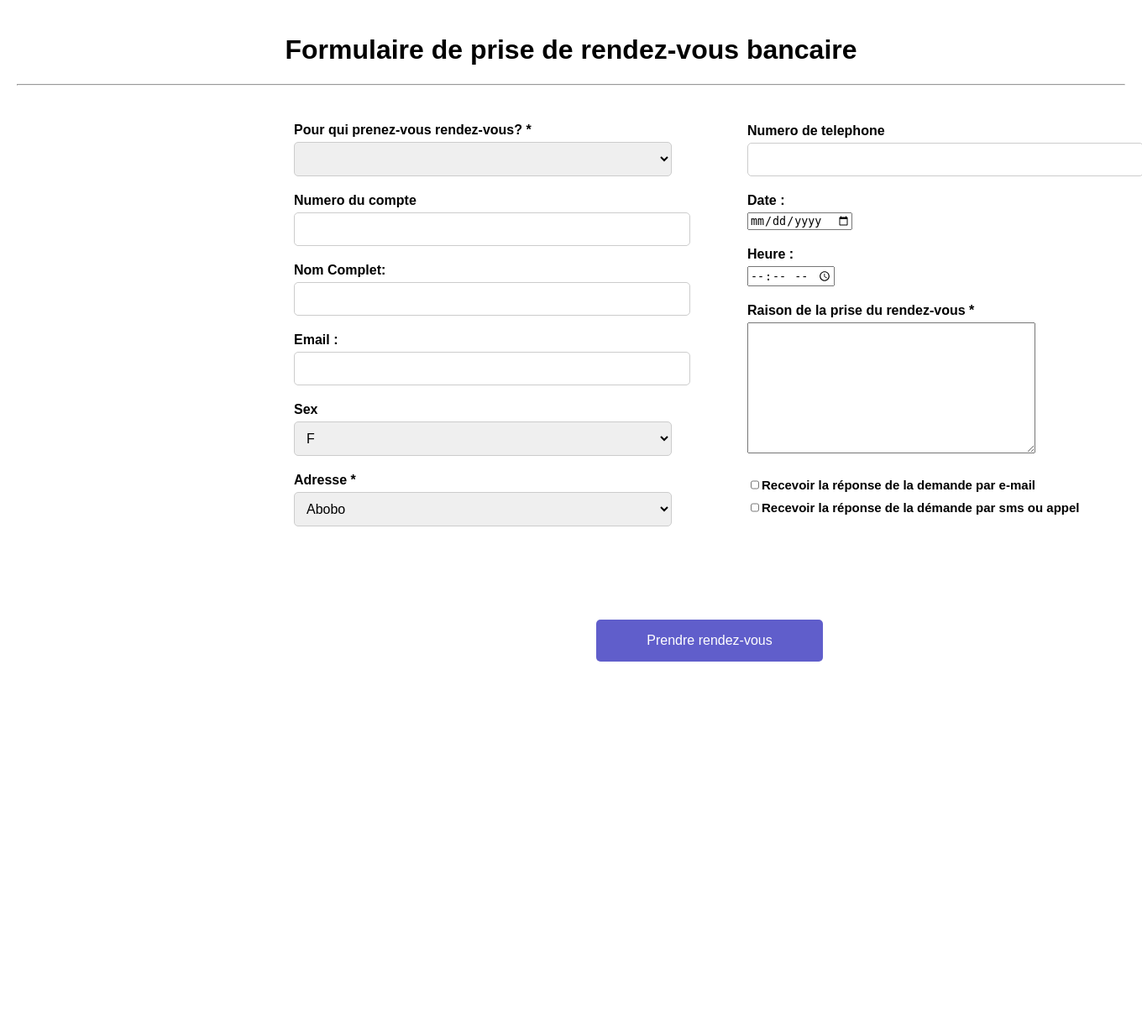
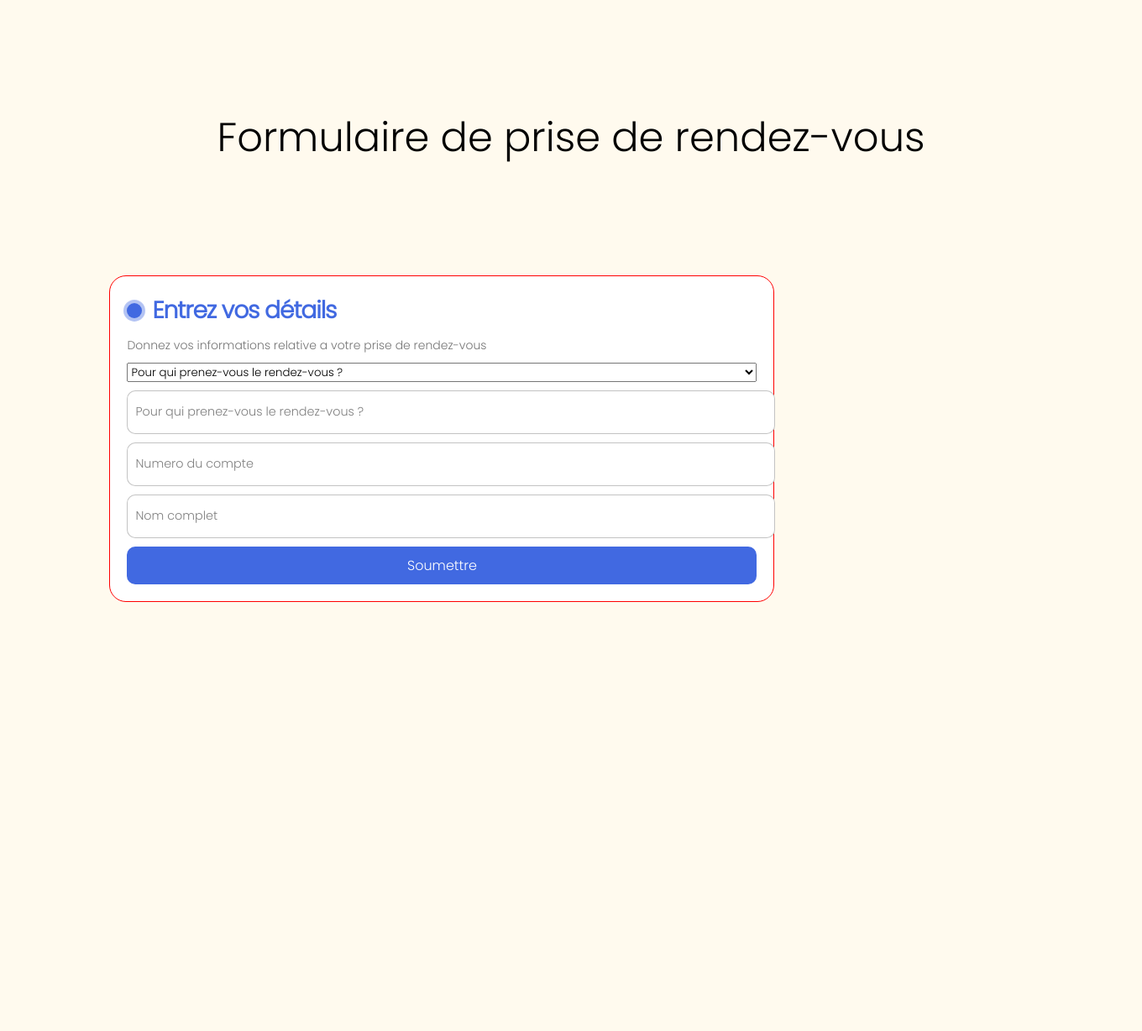
Before and after one commit to Jean-altesse/BANKSOLUS, a Flask app: template BankSolu/templates/rendez_vous.html in a window 1360 px wide. Shown: the whole page at 84% size. After the commit the page ends 717 px from the top, so only its background shows below. Run offline with Flask 3, Linux system fonts and the light colour scheme; the template is opened without the code that fills it, so the values that code supplies are empty.

Commit message:
formulaire de prise de rendez-vou

```diff
--- a/BankSolu/static/css/rendez_vous.css
+++ b/BankSolu/static/css/rendez_vous.css
@@ -1,55 +1,145 @@
-/* *{
-    border: 1px solid;
-} */
-body {
-    font-family: Arial, sans-serif;
-    margin: 0;
-    padding: 20px;
-
+* {
+  font-family: "Poppins", sans-serif;
+  margin: 0px;
+  padding: 0px;
 }
 
-h1 {
-    text-align: center;
+body{
+    background-color: #FFFAEE;
+    display: flex;
+    justify-content: center;
 }
 
-.container {
-    max-width: 450px;
-    margin: 0 auto;
-   margin-left: 25%;
+.content{
+    margin: 8rem;
+    font-size: 3rem;
 }
 
-.form-group {
-    margin-bottom: 20px;
+.form {
+  display: flex;
+  flex-direction: column;
+  gap: 10px;
+  max-width: 750px;
+  background-color: #fff;
+  padding: 20px;
+  border-radius: 20px;
+  position: relative;
+  border: 1px solid red;
 }
 
-label {
-    display: block;
-    margin-bottom: 5px;
-    font-weight: bold;
+.title {
+  font-size: 28px;
+  color: royalblue;
+  font-weight: 600;
+  letter-spacing: -1px;
+  position: relative;
+  display: flex;
+  align-items: center;
+  padding-left: 30px;
 }
 
-input[type="text"],
-input[type="tel"],
-input[type="email"],
-select {
-    width: 100%;
-    padding: 10px;
-    font-size: 16px;
-    border-radius: 5px;
-    border: 1px solid #ccc;
+.title::before,
+.title::after {
+  position: absolute;
+  content: "";
+  height: 16px;
+  width: 16px;
+  border-radius: 50%;
+  left: 0px;
+  background-color: royalblue;
 }
 
-input[type="submit"] {
-    position: relative;
-    width: 60%;
-    height: 50px;
-    padding: 10px;
-    font-size: 16px;
-    background-color: #605ecb;
-    color: white;
-    border: none;
-    margin-left: -40%;
-    top: 100px;
-    border-radius: 5px;
-    cursor: pointer;
+.title::before {
+  width: 18px;
+  height: 18px;
+  background-color: royalblue;
 }
+
+.title::after {
+  width: 18px;
+  height: 18px;
+  animation: pulse 1s linear infinite;
+}
+
+.message,
+.signin {
+  color: rgba(88, 87, 87, 0.822);
+  font-size: 14px;
+}
+
+.signin {
+  text-align: center;
+}
+
+.signin a {
+  color: royalblue;
+}
+
+.signin a:hover {
+  text-decoration: underline royalblue;
+}
+
+.form label {
+  position: relative;
+}
+
+.form label .input {
+  width: 100%;
+  padding: 10px 10px 20px 10px;
+  outline: 0;
+  border: 1px solid rgba(105, 105, 105, 0.397);
+  border-radius: 10px;
+}
+
+.form label .input + span {
+  position: absolute;
+  left: 10px;
+  top: 15px;
+  color: grey;
+  font-size: 0.9em;
+  cursor: text;
+  transition: 0.3s ease;
+}
+
+.form label .input:placeholder-shown + span {
+  top: 15px;
+  font-size: 0.9em;
+}
+
+.form label .input:focus + span,
+.form label .input:valid + span {
+  top: 30px;
+  font-size: 0.7em;
+  font-weight: 600;
+}
+
+.form label .input:valid + span {
+  color: green;
+}
+
+.submit {
+  border: none;
+  outline: none;
+  background-color: royalblue;
+  padding: 10px;
+  border-radius: 10px;
+  color: #fff;
+  font-size: 16px;
+  transform: 0.3s ease;
+}
+
+.submit:hover {
+  background-color: rgb(56, 90, 194);
+}
+
+@keyframes pulse {
+  from {
+    transform: scale(0.9);
+    opacity: 1;
+  }
+
+  to {
+    transform: scale(1.8);
+    opacity: 0;
+  }
+}
--- a/BankSolu/templates/rendez_vous.html
+++ b/BankSolu/templates/rendez_vous.html
@@ -1,108 +1,50 @@
 <!DOCTYPE html>
-<html>
-    <link rel="stylesheet" href="../static/css/rendez_vous.css">
-<head>
-    <title>Formulaire de prise de rendez-vous bancaire</title>
-</head>
-<body>
-    <h1>Formulaire de prise de rendez-vous bancaire</h1>
-<hr>
+<html lang="en">
+  <head>
+    <meta charset="UTF-8" />
+    <meta http-equiv="X-UA-Compatible" content="IE=edge" />
+    <meta name="viewport" content="width=device-width, initial-scale=1.0" />
+    <link rel="stylesheet" href="../static/css/rendez_vous.css" />
+    <!-- Google font -->
+    <link rel="preconnect" href="https://fonts.googleapis.com" />
+    <link rel="preconnect" href="https://fonts.gstatic.com" crossorigin />
+    <link
+      href="https://fonts.googleapis.com/css2?family=Poppins:wght@200;300&display=swap"
+      rel="stylesheet"
+    />
+    <title>Prise de RDV</title>
+  </head>
 
-<br>
-<br>
+  <body>
     <div class="container">
-        <form method="post" action="{{ url_for('submit_form') }}">
-            <div class="form-group">
-                <label for="">Pour qui prenez-vous rendez-vous? <span class="champs_obligatoire">*</span></label>
-                <select name="button" id="" required>
-                    <option value=""></option>
-                    <option value="">Moi même</option>
-                    <option value="">Un proche</option>
-                </select>
-            </div>
+      <div class="content">Formulaire de prise de rendez-vous</div>
+      <form class="form">
+        <p class="title">Entrez vos détails</p>
+        <p class="message">
+          Donnez vos informations relative a votre prise de rendez-vous
+        </p>
 
-            <div class="form-group">
-                <label for="">Numero du compte</label>
-                <input type="tel" required>
-            </div>
+        <select name="" id="">
+          <option value="" selected>Pour qui prenez-vous le rendez-vous ?</option>
+          <option value="">Moi</option>
+          <option value="">Un proche</option>
+        </select>
 
-            <div class="form-group">
-                <label for="nom">Nom Complet:</label>
-                <input type="text" id="nom" name="nom" required>
-            </div>
+        <label>
+          <input required="" placeholder="" type="text" class="input" />
+          <span>Pour qui prenez-vous le rendez-vous ?</span>
+        </label>
 
-            <div class="form-group">
-                <label for="email">Email :</label>
-                <input type="email" id="email" name="email" required>
-            </div>
-
-
-            <div class="form-group">
-                <label for="">Sex</label>
-                <select name="sex" id="sex" required>
-                    <option value="">F</option>
-                    <option value="">M</option>
-                </select>
-            </div>
-
-            <div class="form-group">
-                <label for="">Adresse <span class="champs_obligatoire">*</span></label>
-                <select name="" id="" required>
-                    <option value="">Abobo</option>
-                    <option value="">Yopougon</option>
-                    <option value="">Koumassi</option>
-                    <option value="">Cocody</option>
-                    <option value="">Angré</option>
-                </select>
-            </div>
-
-
-        </form >
-
-        <form action="" style="width: 100%; margin-left: 120%; bottom: 500px; position: relative;">
-            <div >
-                <div class="form-group">
-                    <label for="">Numero de telephone</label>
-                    <input type="tel" required>
-                </div>
-
-                <div class="form-group">
-                    <label for="date">Date :</label>
-                    <input type="date" id="date" name="date" required>
-                </div>
-
-                <div class="form-group">
-                    <label for="heure">Heure :</label>
-                    <input type="time" id="heure" name="heure" required>
-                </div>
-
-                <div class="form-group">
-                    <label for="">Raison de la prise du rendez-vous <span class="champs_obligatoire">*</span> </label>
-                    <textarea type="text" name="" id="" cols="40" rows="10"  required></textarea>
-                </div>
-
-                <div class="form-group">
-                    <div style="width: 100%;">
-                    <div style="display: flex; ">
-                    <input type="checkbox" style="width:10px;">
-                    <label style="font-size: 15px; margin-top: 5px; position: relative;" for="">Recevoir la réponse de la demande par e-mail</label>
-                </div>
-
-                <div class="form-group">
-                    <div style="display: flex;">
-                        <input type="checkbox" style="width:10px;" >
-                        <label style="font-size: 15px; margin-top: 5px; position: relative;"  for="">Recevoir la réponse de la démande par sms ou appel</label>
-                    </div>
-                </div>
-
-
-                <div class="form-group">
-                    <a href="transaction.html"><input type="submit" value="Prendre rendez-vous"></a>
-                </div>
-
-            </div>
-        </form>
-
+        <label>
+          <input required="" placeholder="" type="text" class="input" />
+          <span>Numero du compte</span>
+        </label>
+        <label>
+          <input required="" placeholder="" type="text" class="input" />
+          <span>Nom complet</span>
+        </label>
+        <button class="submit">Soumettre</button>
+      </form>
     </div>
-</body>
+  </body>
 </html>
```
